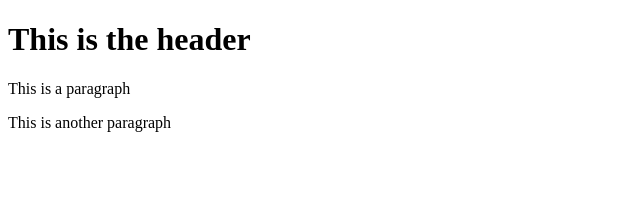
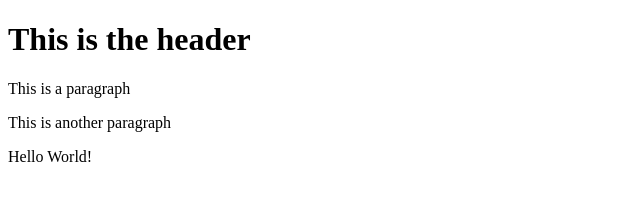
Before and after one commit to nikkiefranklin/git-test, a website: page index.html in a window 1280 px wide. Shown: the whole page, without its empty margins (0-640 px from the left). Drawn offline with Linux system fonts and the light colour scheme.

Commit message:
Using NPM

```diff
--- a/index.html
+++ b/index.html
@@ -4,5 +4,6 @@
         <h1>This is the header</h1>
         <p>This is a paragraph</p>
         <p>This is another paragraph</p>
+        <p>Hello World!</p>
     </body>
 </html>
```
Also changed, not shown: package.json (added, +24 -0 lines), 2 other files.
